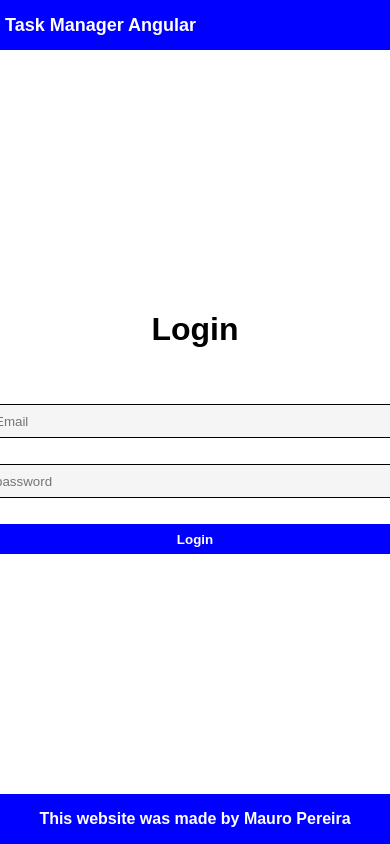
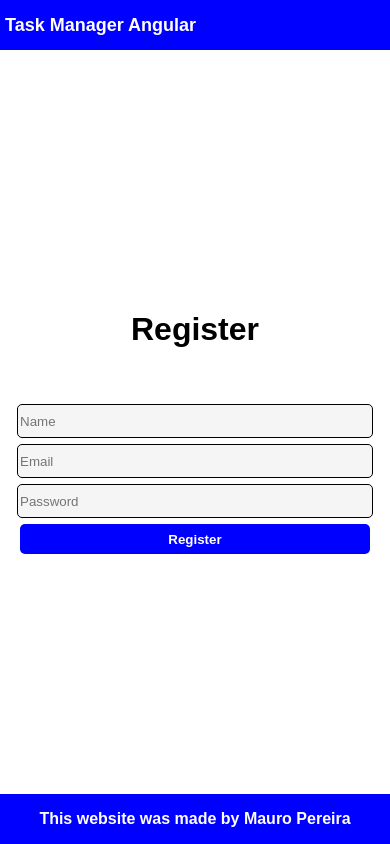
Before and after one commit to Mauro-Pereira/ToDoList-Angular, an Angular app: page / in a window 390 px wide. Built offline with nearby package versions, Linux system fonts and the light colour scheme.

Commit message:
feat: adding register css style and testing responsivity

```diff
--- a/src/app/app.component.html
+++ b/src/app/app.component.html
@@ -4,7 +4,7 @@
     </header>
 
     <main class="content">
-       <app-login></app-login>
+       <app-register></app-register>
     </main>
 
     <footer>
--- a/src/app/app.component.ts
+++ b/src/app/app.component.ts
@@ -3,6 +3,7 @@ import { RouterOutlet } from '@angular/router';
 import { HeaderComponent } from './header/header.component';
 import { FootComponent } from './foot/foot.component';
 import { LoginComponent } from "./login/login.component";
+import { RegisterComponent } from './register/register.component';
 
 @Component({
   selector: 'app-root',
@@ -11,7 +12,8 @@ import { LoginComponent } from "./login/login.component";
     RouterOutlet,
     HeaderComponent,
     FootComponent,
-    LoginComponent
+    LoginComponent,
+    RegisterComponent
 ],
   templateUrl: './app.component.html',
   styleUrl: './app.component.css'
--- a/src/app/register/register.component.css
+++ b/src/app/register/register.component.css
@@ -0,0 +1,65 @@
+.register-container{
+    width: 400px;
+    height: 300px;
+    border: none;
+    border-radius: 5px;
+    display: flex;
+    flex-direction: column;
+    justify-content: space-around;
+    align-items: center;
+    color: black;
+    font-family: sans-serif;
+}
+
+form{
+    width: 100%;
+    height: 50%;
+    display: flex;
+    flex-direction: column;
+    align-items: center;
+    justify-content: space-between;
+}
+
+input, button{
+    width: 100%;
+    height: 30px;
+    background-color: whitesmoke;
+}
+
+input{
+    border: 1px solid black;
+    border-radius: 5px;
+    background-color: whitesmoke;
+    outline: none;
+}
+
+button{
+    background-color: blue;
+    color: white;
+    border: none;
+    border-radius: 5px;
+    font-weight: bold;
+}
+
+@media (max-width: 768px) {
+    /* Estilos para telas pequenas */
+    .register-container {
+        max-width: 350px;
+    }
+}
+
+/* Tablet */
+@media (min-width: 769px) and (max-width: 1023px) {
+    /* Estilos para tablets */
+    .register-container {
+        max-width: 400px;
+    }
+}
+
+/* Desktop */
+@media (min-width: 1024px) {
+    /* Estilos para desktops */
+    .register-container {
+        max-width: 400px;
+    }
+}
--- a/src/app/register/register.component.html
+++ b/src/app/register/register.component.html
@@ -1 +1,9 @@
-<p>register works!</p>
+<div class="register-container">
+    <h1>Register</h1>
+    <form action="">
+        <input type="text" placeholder="Name"/>
+        <input type="email" placeholder="Email"/>
+        <input type="password" placeholder="Password"/>
+        <button>Register</button>
+    </form>
+</div>
```
